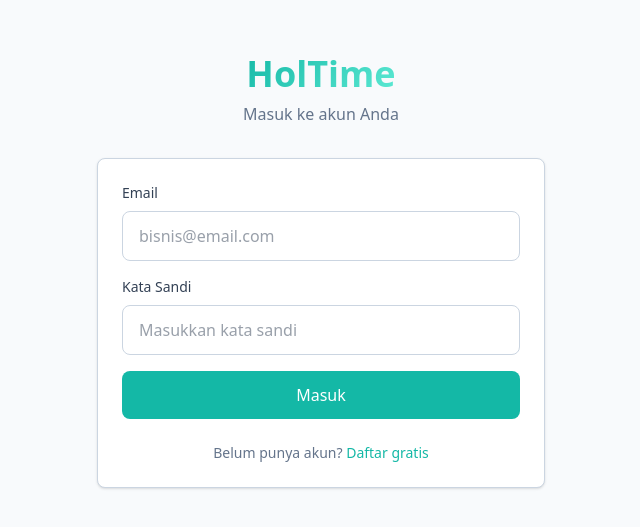
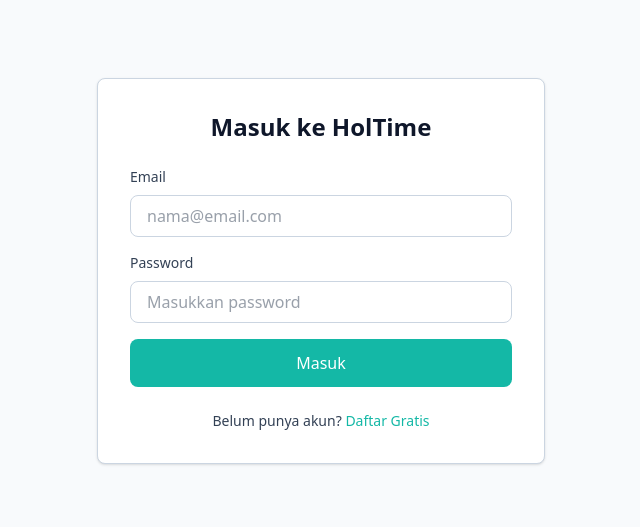
Before and after one commit to MehmetAliErfidan/holtime, a Next.js app: page /login in a window 1280 px wide. Shown: the part 129-656 px from the top of the page, without its empty margins (319-959 px from the left). Built offline with nearby package versions, Linux system fonts and the light colour scheme; no server answers.

Commit message:
Translate login errors to Bahasa Indonesia

```diff
--- a/app/(auth)/login/page.tsx
+++ b/app/(auth)/login/page.tsx
@@ -3,116 +3,125 @@
 import { useState } from "react";
 import { useRouter } from "next/navigation";
 import Link from "next/link";
-import Button from "@/components/ui/Button";
-import Card from "@/components/ui/Card";
-import Input from "@/components/ui/Input";
-import { signIn } from "@/lib/auth";
-import toast, { Toaster } from "react-hot-toast";
+import Button from "../../../components/ui/Button";
+import toast from "react-hot-toast";
+
+function Input({ ...props }: React.InputHTMLAttributes<HTMLInputElement>) {
+  return (
+    <input
+      className="w-full px-4 py-2 border border-[var(--gray-300)] rounded-lg focus:outline-none focus:ring-2 focus:ring-[var(--primary-turquoise)]"
+      {...props}
+    />
+  );
+}
 
 export default function LoginPage() {
   const router = useRouter();
-  const [isLoading, setIsLoading] = useState(false);
-  const [formData, setFormData] = useState({
-    email: "",
-    password: "",
-  });
+  const [loading, setLoading] = useState(false);
+  const [email, setEmail] = useState("");
+  const [password, setPassword] = useState("");
 
   const handleSubmit = async (e: React.FormEvent) => {
     e.preventDefault();
-    setIsLoading(true);
+    setLoading(true);
 
     try {
-      console.log("Attempting login..."); // DEBUG
-
-      const result = await signIn({
-        email: formData.email,
-        password: formData.password,
+      const response = await fetch("/api/auth/login", {
+        method: "POST",
+        headers: { "Content-Type": "application/json" },
+        body: JSON.stringify({ email, password }),
       });
 
-      console.log("Login result:", result); // DEBUG
+      const data = await response.json();
 
-      if (result.success) {
-        console.log("Login successful, redirecting to dashboard...");
-        toast.success("Berhasil masuk!");
+      if (!response.ok) {
+        // Hata mesajlarını Bahasa Indonesia'ya çevir
+        let errorMessage = "Terjadi kesalahan";
 
-        // Hard redirect (window.location kullan)
-        setTimeout(() => {
+        if (data.error) {
+          const error = data.error.toLowerCase();
+
+          if (
+            error.includes("invalid") ||
+            error.includes("credentials") ||
+            error.includes("password")
+          ) {
+            errorMessage = "Email atau password salah";
+          } else if (error.includes("email") && error.includes("confirmed")) {
+            errorMessage = "Silakan konfirmasi email Anda terlebih dahulu";
+          } else if (error.includes("not found")) {
+            errorMessage = "Akun tidak ditemukan";
+          } else {
+            errorMessage = data.error;
+          }
+        }
+
+        throw new Error(errorMessage);
+      }
+
+      toast.success("Login berhasil!");
       window.location.href = "/dashboard";
-        }, 1000);
-      } else {
-        console.log("Login failed:", result.error); // DEBUG
-        toast.error(result.error || "Email atau kata sandi salah");
-      }
-    } catch (error) {
-      console.error("Login catch error:", error); // DEBUG
-      toast.error("Terjadi kesalahan sistem");
+    } catch (error: any) {
+      console.error("Login error:", error);
+      toast.error(error.message || "Gagal login");
     } finally {
-      setIsLoading(false);
+      setLoading(false);
     }
   };
 
   return (
-    <main className="min-h-screen flex items-center justify-center p-4">
-      <Toaster position="top-center" />
+    <div className="min-h-screen flex items-center justify-center bg-[var(--gray-50)] p-4">
+      <div className="w-full max-w-md bg-white rounded-lg shadow-sm border border-[var(--gray-300)] p-8">
+        <h1 className="text-2xl font-bold text-[var(--gray-900)] mb-6 text-center">
+          Masuk ke HolTime
+        </h1>
 
-      <div className="w-full max-w-md">
-        {/* Logo */}
-        <div className="text-center mb-8">
-          <h1 className="text-4xl font-bold mb-2">
-            <span className="gradient-turquoise bg-clip-text text-transparent">
-              HolTime
-            </span>
-          </h1>
-          <p className="text-[var(--gray-500)]">Masuk ke akun Anda</p>
+        <form onSubmit={handleSubmit} className="space-y-4">
+          <div>
+            <label className="block text-sm font-medium text-[var(--gray-700)] mb-2">
+              Email
+            </label>
+            <Input
+              type="email"
+              value={email}
+              onChange={(e: React.ChangeEvent<HTMLInputElement>) =>
+                setEmail(e.target.value)
+              }
+              placeholder="nama@email.com"
+              required
+            />
           </div>
 
-        <Card>
-          <form onSubmit={handleSubmit} className="space-y-4">
+          <div>
+            <label className="block text-sm font-medium text-[var(--gray-700)] mb-2">
+              Password
+            </label>
             <Input
-              label="Email"
-              type="email"
-              placeholder="bisnis@email.com"
+              type="password"
+              value={password}
+              onChange={(e: React.ChangeEvent<HTMLInputElement>) =>
+                setPassword(e.target.value)
+              }
+              placeholder="Masukkan password"
               required
-              value={formData.email}
-              onChange={(e) =>
-                setFormData({ ...formData, email: e.target.value })
-              }
             />
+          </div>
 
-            <Input
-              label="Kata Sandi"
-              type="password"
-              placeholder="Masukkan kata sandi"
-              required
-              value={formData.password}
-              onChange={(e) =>
-                setFormData({ ...formData, password: e.target.value })
-              }
-            />
-
-            <Button
-              type="submit"
-              variant="primary"
-              className="w-full"
-              isLoading={isLoading}
-            >
-              Masuk
+          <Button type="submit" disabled={loading} className="w-full">
+            {loading ? "Memproses..." : "Masuk"}
           </Button>
         </form>
 
-          <div className="mt-6 text-center">
-            <p className="text-sm text-[var(--gray-500)]">
+        <p className="text-center text-sm text-[var(--gray-600)] mt-6">
           Belum punya akun?{" "}
           <Link
             href="/register"
-                className="text-[var(--primary-turquoise)] font-medium hover:text-[var(--primary-dark)]"
+            className="text-[var(--primary-turquoise)] hover:underline font-medium"
           >
-                Daftar gratis
+            Daftar Gratis
           </Link>
         </p>
       </div>
-        </Card>
     </div>
-    </main>
   );
 }
```
Lines whose indentation alone changed are shown as unchanged.
